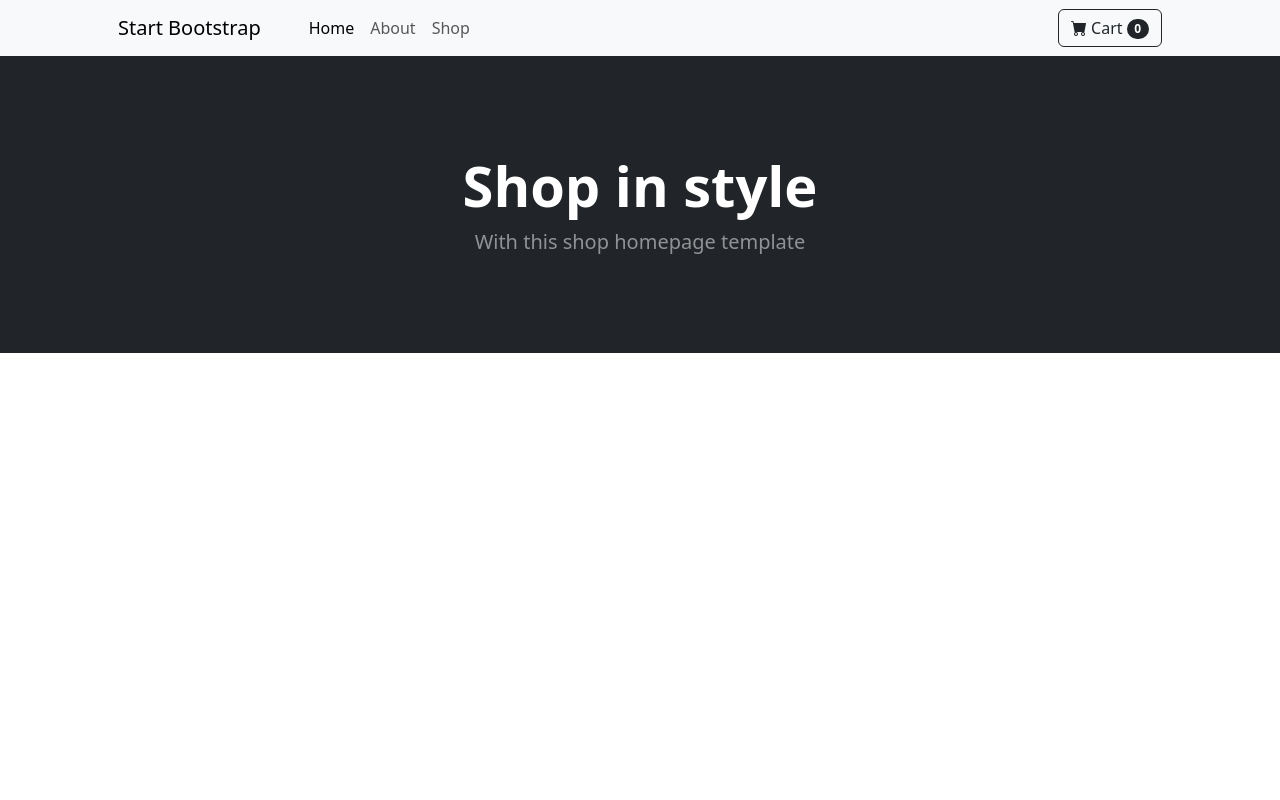
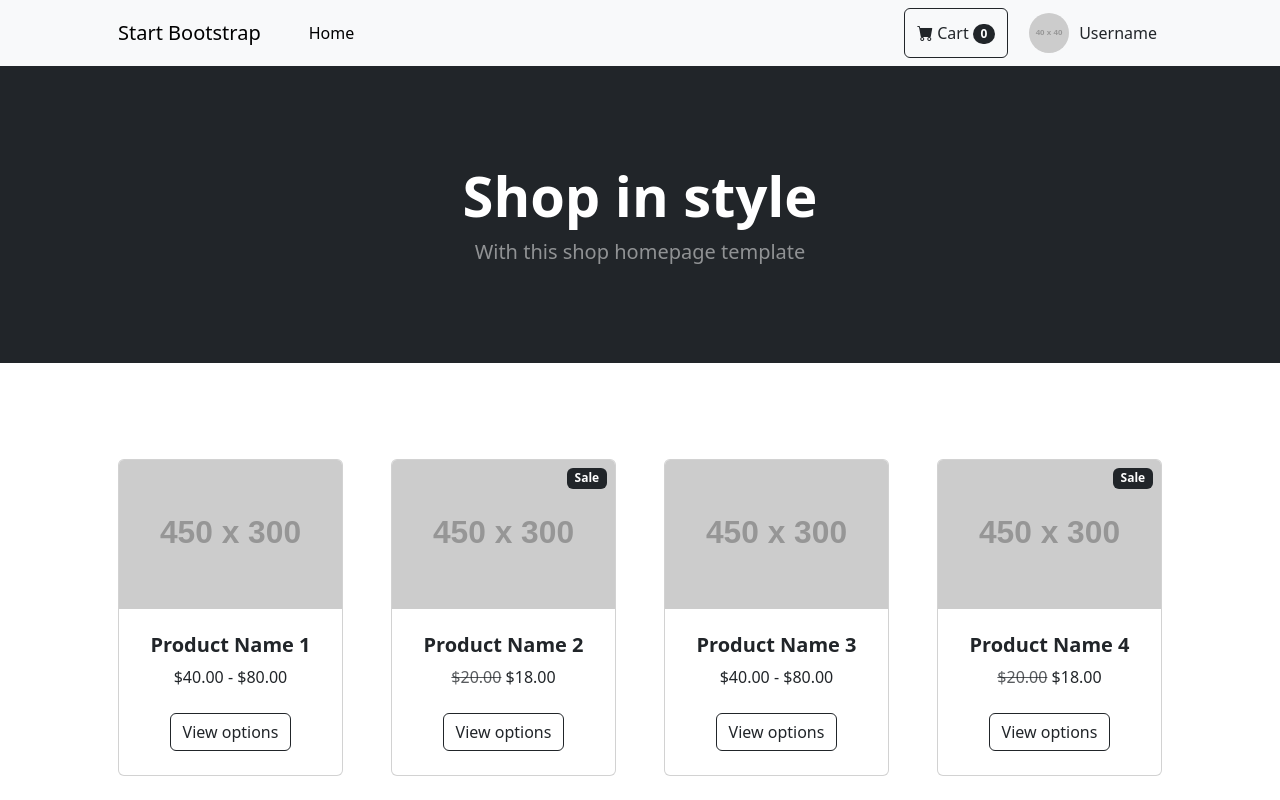
Before and after one commit to ss35789/ShopEase-FR, a React (Create React App) app: page / in a window 1280 px wide. Shown: the top 800 px of the page. Built offline with nearby package versions, Linux system fonts and the light colour scheme.

Commit message:
프로필 버튼 생성

```diff
--- a/src/App.css
+++ b/src/App.css
@@ -36,3 +36,24 @@
     transform: rotate(360deg);
   }
 }
+
+/* App.css */
+.nav-link:hover {
+  background-color: rgba(0, 0, 0, 0.1);
+  border-radius: 5px;
+}
+
+.profile {
+  display: flex;
+  align-items: center;
+  cursor: pointer;
+  transition: background-color 0.3s ease;
+  padding: 5px;
+  border-radius: 5px;
+  text-decoration: none; /* 링크의 기본 스타일 제거 */
+  color: inherit; /* 텍스트 색상을 상속 */
+}
+
+.profile:hover {
+  background-color: rgba(0, 0, 0, 0.1);
+}
--- a/src/App.js
+++ b/src/App.js
@@ -1,10 +1,11 @@
 import React from 'react';
 import 'bootstrap/dist/css/bootstrap.min.css';
 import 'bootstrap-icons/font/bootstrap-icons.css';
+import './App.css'; // App.css 파일 import
 import { BrowserRouter as Router, Route, Routes, Link } from 'react-router-dom';
-import Home from './pages/Home.js';
-import About from './About';
-import Shop from './Shop';
+import Home from './pages/Home';
+import ProductDetail from './pages/ProductDetail';
+import UserProfile from './pages/UserProfile';
 
 function App() {
     return (
@@ -21,12 +22,6 @@ function App() {
                                 <li className="nav-item">
                                     <Link className="nav-link active" aria-current="page" to="/">Home</Link>
                                 </li>
-                                <li className="nav-item">
-                                    <Link className="nav-link" to="/about">About</Link>
-                                </li>
-                                <li className="nav-item">
-                                    <Link className="nav-link" to="/shop">Shop</Link>
-                                </li>
                             </ul>
                             <form className="d-flex">
                                 <button className="btn btn-outline-dark" type="submit">
@@ -34,6 +29,15 @@ function App() {
                                     Cart
                                     <span className="badge bg-dark text-white ms-1 rounded-pill">0</span>
                                 </button>
+                                <Link to="/user" className="profile ms-3">
+                                    <img
+                                        src="https://dummyimage.com/40x40/000/fff"
+                                        alt="Profile"
+                                        className="rounded-circle"
+                                        style={{ marginRight: '10px' }}
+                                    />
+                                    <span>Username</span>
+                                </Link>
                             </form>
                         </div>
                     </div>
@@ -41,8 +45,8 @@ function App() {
 
                 <Routes>
                     <Route path="/" element={<Home />} />
-                    <Route path="/about" element={<About />} />
-                    <Route path="/shop" element={<Shop />} />
+                    <Route path="/product/:id" element={<ProductDetail />} />
+                    <Route path="/user" element={<UserProfile />} />
                 </Routes>
             </div>
         </Router>
--- a/src/pages/Home.js
+++ b/src/pages/Home.js
@@ -1,7 +1,9 @@
 import React from 'react';
+import { Link } from 'react-router-dom';
 
 function Home() {
     return (
+        <div>
             <header className="bg-dark py-5">
                 <div className="container px-4 px-lg-5 my-5">
                     <div className="text-center text-white">
@@ -10,6 +12,41 @@ function Home() {
                     </div>
                 </div>
             </header>
+            <section className="py-5">
+                <div className="container px-4 px-lg-5 mt-5">
+                    <div className="row gx-4 gx-lg-5 row-cols-2 row-cols-md-3 row-cols-xl-4 justify-content-center">
+                        {Array.from({ length: 8 }).map((_, index) => (
+                            <div className="col mb-5" key={index}>
+                                <div className="card h-100">
+                                    {index % 2 === 1 && (
+                                        <div className="badge bg-dark text-white position-absolute" style={{ top: '0.5rem', right: '0.5rem' }}>Sale</div>
+                                    )}
+                                    <img className="card-img-top" src="https://dummyimage.com/450x300/dee2e6/6c757d.jpg" alt="..." />
+                                    <div className="card-body p-4">
+                                        <div className="text-center">
+                                            <h5 className="fw-bolder">Product Name {index + 1}</h5>
+                                            {index % 2 === 1 ? (
+                                                <>
+                                                    <span className="text-muted text-decoration-line-through">$20.00</span>
+                                                    <span> $18.00</span>
+                                                </>
+                                            ) : (
+                                                <span>$40.00 - $80.00</span>
+                                            )}
+                                        </div>
+                                    </div>
+                                    <div className="card-footer p-4 pt-0 border-top-0 bg-transparent">
+                                        <div className="text-center">
+                                            <Link className="btn btn-outline-dark mt-auto" to={`/product/${index + 1}`}>View options</Link>
+                                        </div>
+                                    </div>
+                                </div>
+                            </div>
+                        ))}
+                    </div>
+                </div>
+            </section>
+        </div>
     );
 }
 
--- /dev/null
+++ b/src/pages/ProductDetail.js
@@ -0,0 +1,29 @@
+import React from 'react';
+import { useParams } from 'react-router-dom';
+
+function ProductDetail() {
+    const { id } = useParams();
+
+    return (
+        <div className="container px-4 px-lg-5 my-5">
+            <div className="row">
+                <div className="col-md-6">
+                    <img className="img-fluid" src="https://dummyimage.com/600x400/dee2e6/6c757d.jpg" alt="Product" />
+                </div>
+                <div className="col-md-6">
+                    <h1 className="display-5 fw-bolder">Product Name {id}</h1>
+                    <p className="lead">This is a detailed description of product {id}. It has many features and is available at a great price.</p>
+                    <div className="d-flex">
+                        <span className="h5">$40.00</span>
+                        <button className="btn btn-outline-dark flex-shrink-0" type="button">
+                            <i className="bi-cart-fill me-1"></i>
+                            Add to cart
+                        </button>
+                    </div>
+                </div>
+            </div>
+        </div>
+    );
+}
+
+export default ProductDetail;
--- /dev/null
+++ b/src/pages/UserProfile.js
@@ -0,0 +1,19 @@
+import React from 'react';
+
+function UserProfile() {
+    return (
+        <div className="container px-4 px-lg-5 my-5">
+            <h1>User Profile</h1>
+            <div className="card mb-4">
+                <div className="card-body">
+                    <h5 className="card-title">User Name</h5>
+                    <p className="card-text">Email: user@example.com</p>
+                    <p className="card-text">Address: 1234 Main St, Anytown, USA</p>
+                    <p className="card-text">Phone: (123) 456-7890</p>
+                </div>
+            </div>
+        </div>
+    );
+}
+
+export default UserProfile;
```
Lines whose indentation alone changed are shown as unchanged.
